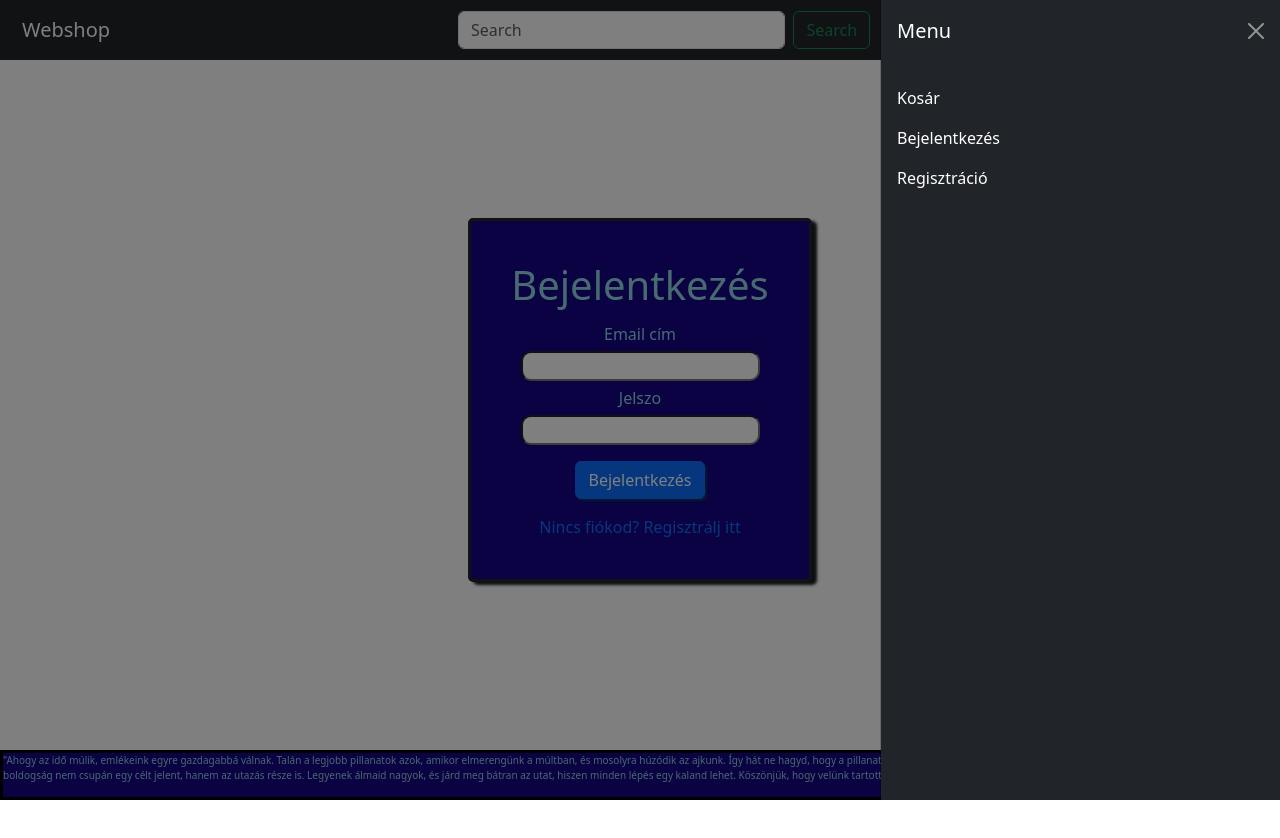
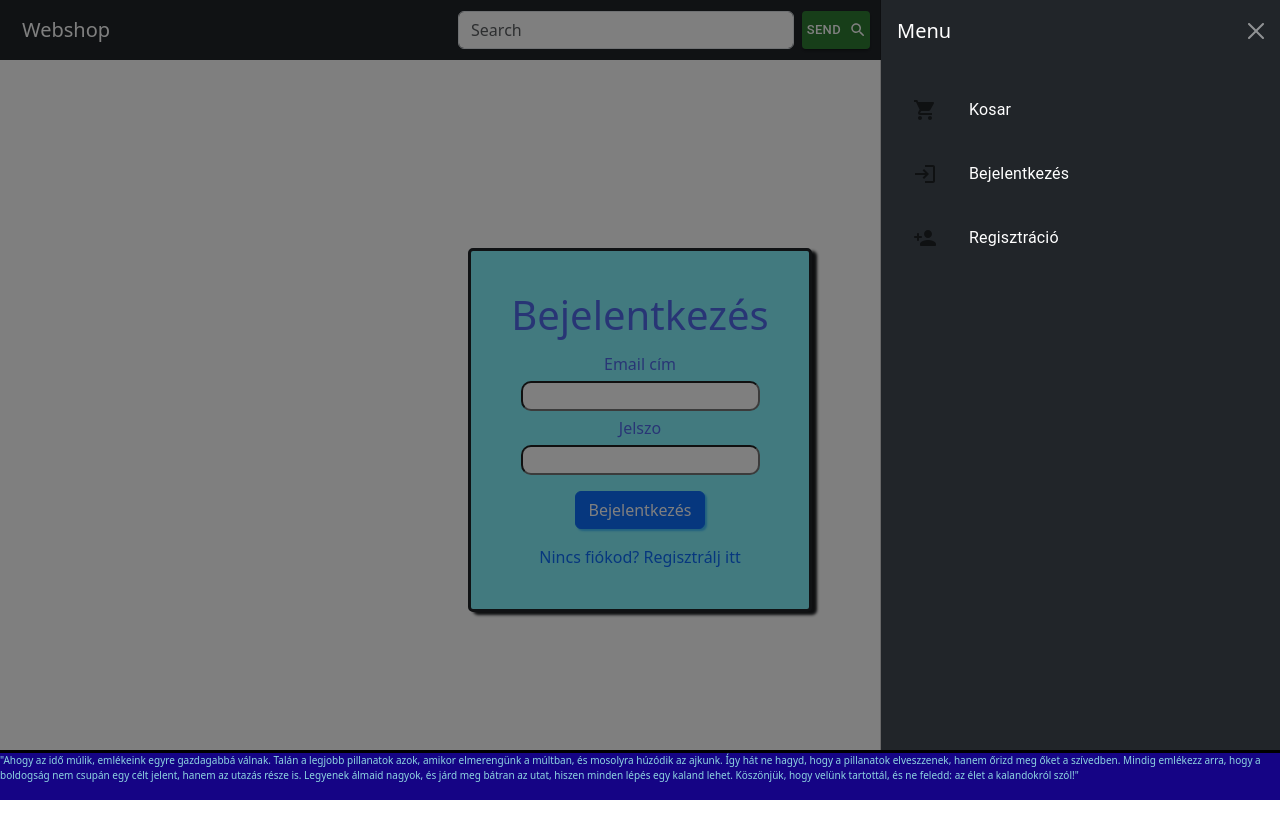
Before and after one commit to DomeeX5/VIZSGAREMEK, a React (Vite) app in the folder apps/client/: page /login in a window 1280 px wide. Both pictures are taken after a click on the button 1230 px from the left and 30 px from the top of the page. Shown: the top 838 px of the page. Before the commit the page ends 800 px from the top, so only its background shows below. Built offline with nearby package versions, Linux system fonts and the light colour scheme.

Commit message:
Design folytatasa a main elkeszult es a navbar es a footer korigalasa es a navbar sezbbe tetele

```diff
--- a/apps/client/src/App.css
+++ b/apps/client/src/App.css
@@ -10,15 +10,18 @@
     width: 50vh;
 }
 
-.footerem{
-    border: black solid 3px;
+.footerem {
+    border-top: black solid 3px;
     background-color: #150485;
     color: #8FD6E1;
-    margin-top: auto;
     position: fixed;
     left: 0;
     bottom: 0;
+    width: 100%;
     height: 50px;
     font-size: 10px;
-    width: auto;
 }
+
+body {
+    margin-bottom: 60px;
+}
--- a/apps/client/src/Main_elements/Footer.tsx
+++ b/apps/client/src/Main_elements/Footer.tsx
@@ -4,7 +4,7 @@ import '/src/App.css'
 function Footer(){
     return(
         <>
-          <footer className={"footerem"}>
+          <footer className={"footerem sticky-bottom"}>
               <div>
                   <p>"Ahogy az idő múlik, emlékeink egyre gazdagabbá válnak. Talán a legjobb pillanatok azok, amikor elmerengünk a múltban, és mosolyra húzódik az ajkunk. Így hát ne hagyd, hogy a pillanatok elveszzenek, hanem őrizd meg őket a szívedben. Mindig emlékezz arra, hogy a boldogság nem csupán egy célt jelent, hanem az utazás része is. Legyenek álmaid nagyok, és járd meg bátran az utat, hiszen minden lépés egy kaland lehet. Köszönjük, hogy velünk tartottál, és ne feledd: az élet a kalandokról szól!"</p>
               </div>
--- a/apps/client/src/Main_elements/Navbar.tsx
+++ b/apps/client/src/Main_elements/Navbar.tsx
@@ -1,6 +1,12 @@
 import {Link} from "react-router-dom";
 import 'bootstrap/dist/css/bootstrap.min.css';
 import '/src/App.css'
+import {Button, ListItem, ListItemButton, ListItemIcon, ListItemText} from "@mui/material";
+import ShoppingCartIcon from '@mui/icons-material/ShoppingCart';
+import LoginIcon from '@mui/icons-material/Login';
+import LogoutIcon from '@mui/icons-material/Logout';
+import PersonAddRoundedIcon from '@mui/icons-material/PersonAddRounded';
+import SearchRoundedIcon from '@mui/icons-material/SearchRounded';
 
 function Navbar(){
 
@@ -13,7 +19,7 @@ function Navbar(){
     return(
         <>
             <header>
-                <nav className="navbar navbar-dark bg-dark fixed-top">
+                <nav className="navbar navbar-dark bg-dark sticky-top ">
                     <div className="container-fluid">
                         <Link to={"/"} className="navbar-brand Webshop">
                             Webshop
@@ -26,12 +32,9 @@ function Navbar(){
                                     placeholder="Search"
                                     aria-label="Search"
                                 />
-                                <button
-                                    className="btn btn-outline-success mx-auto"
-                                    type="submit"
-                                >
-                                    Search
-                                </button>
+                                <Button type={'submit'} variant="contained" size="small" color="success" endIcon={<SearchRoundedIcon />}>
+                                    Send
+                                </Button>
                             </form>
                         </ul>
                         <button className="navbar-toggler" type="button" data-bs-toggle="offcanvas"
@@ -48,27 +51,56 @@ function Navbar(){
                             <div className="offcanvas-body">
                                 <ul className="navbar-nav ms-auto mb-2 mb-lg-0 ">
                                     <li className="nav-item">
-                                        <Link
-                                            to={"/cart"}
-                                            className="nav-link active"
-                                        >
-                                            Kosár
+                                        <Link to={"/cart"} className="nav-link active">
+                                            <ListItem disablePadding>
+                                                <ListItemButton>
+                                                    <ListItemIcon>
+                                                        <ShoppingCartIcon/>
+                                                    </ListItemIcon>
+                                                    <ListItemText primary="Kosar" />
+                                                </ListItemButton>
+                                            </ListItem>
                                         </Link>
                                     </li>
                                     {sessionStorage.getItem("token") && (
                                         <li className="nav-item">
                                             <a href={"/"} onClick={handleLogout} className="nav-link active">
-                                                Kijelentkezés
+                                                <ListItem disablePadding>
+                                                    <ListItemButton>
+                                                        <ListItemIcon>
+                                                            <LogoutIcon/>
+                                                        </ListItemIcon>
+                                                        <ListItemText primary="Kijelentkezes" />
+                                                    </ListItemButton>
+                                                </ListItem>
                                             </a>
                                         </li>
                                     )}
                                     {!sessionStorage.getItem("token") && (
                                         <>
                                             <li className="nav-item">
-                                                <Link to={"/login"} className="nav-link active">Bejelentkezés</Link>
+                                                <Link to={"/login"} className="nav-link active">
+                                                    <ListItem disablePadding>
+                                                        <ListItemButton>
+                                                            <ListItemIcon>
+                                                                <LoginIcon/>
+                                                            </ListItemIcon>
+                                                            <ListItemText primary="Bejelentkezés" />
+                                                        </ListItemButton>
+                                                    </ListItem>
+                                                </Link>
                                             </li>
                                             <li className="nav-item">
-                                                <Link to={"/register"} className="nav-link active">Regisztráció</Link>
+                                                <Link to={"/register"} className="nav-link active">
+                                                    <ListItem disablePadding>
+                                                        <ListItemButton>
+                                                            <ListItemIcon>
+                                                                <PersonAddRoundedIcon/>
+                                                            </ListItemIcon>
+                                                            <ListItemText primary="Regisztráció" />
+                                                        </ListItemButton>
+                                                    </ListItem>
+                                                </Link>
                                             </li>
                                         </>
                                     )}
@@ -77,8 +109,6 @@ function Navbar(){
                         </div>
                     </div>
                 </nav>
-
-
             </header>
         </>
     )
--- a/apps/client/src/Main_page/mainDesign.css
+++ b/apps/client/src/Main_page/mainDesign.css
@@ -20,7 +20,6 @@
 }
 
 .card-img-top {
-    margin-top: 10px;
     border-radius: 0;
     width: 100%;
     height: 20vw;
--- a/apps/client/src/Register/Register-login.css
+++ b/apps/client/src/Register/Register-login.css
@@ -10,19 +10,19 @@
     margin: auto;
     text-align: center;
     width: fit-content;
-    background-color: #150485;
+    background-color: #85F4FF;
     border: 3px solid;
     box-shadow: 5px 3px 3px #1a1d20;
     border-radius: 5px;
     padding: 40px;
 }
 .h1-nek{
-    color: #8FD6E1;
+    color: #516BEB;
 }
 
 .labelnek{
     margin: 5px;
-    color: #8FD6E1;
+    color: #516BEB;
 }
 
 .textInput{
@@ -31,7 +31,7 @@
 
 .gomb{
     border: 3px black;
-    box-shadow: 2px 2px 2px #0F3460;
+    box-shadow: 2px 2px 2px #42C2FF;
     margin: auto;
     transition-duration: 1s;
     cursor: pointer;
@@ -40,7 +40,6 @@
 .Alert{
     width: fit-content;
     transform: translate(-50%, -50%);
-    top:10%;
     left:50%;
 }
 
--- a/apps/client/src/Register/Register.tsx
+++ b/apps/client/src/Register/Register.tsx
@@ -44,6 +44,18 @@ import Footer from "../Main_elements/Footer.tsx";
             <>
                 <div className={"bodies"}>
                     {Navbar()}
+                    <div>
+                        {error.length > 0 && (
+                            error.map((err, index) => (
+                                <div className={"alert alert-warning alert-dismissible fade show Alert"} role="alert"
+                                     key={index}>
+                                    {err}
+                                    <button type="button" className="btn-close" data-bs-dismiss="alert"
+                                            aria-label="Close"></button>
+                                </div>
+                            ))
+                        )}
+                    </div>
                     <form onSubmit={sendData} className={"NeedContainer"}>
                         <h1 className={"h1-nek"}>Regisztráció</h1>
                         <br/>
@@ -91,16 +103,6 @@ import Footer from "../Main_elements/Footer.tsx";
                         <Link to={"/login"}
                               className={"link-offset-2 link-offset-3-hover link-underline link-underline-opacity-0 link-underline-opacity-75-hover linkel"}><br/>Bejelentkezés</Link>
                     </form>
-                    <div>
-                        {error.length > 0 && (
-                            error.map((err, index) => (
-                                <div className={"alert alert-warning alert-dismissible fade show Alert"} role="alert" key={index}>
-                                    {err}
-                                    <button type="button" className="btn-close" data-bs-dismiss="alert" aria-label="Close"></button>
-                                </div>
-                            ))
-                        )}
-                    </div>
                     {Footer()}
                 </div>
             </>
```
Also changed, not shown: apps/client/src/Main_page/Main.tsx (+27 -15 lines), package.json (+8 -1 lines), 1 other file (tests, documents, lock files or other folders).
